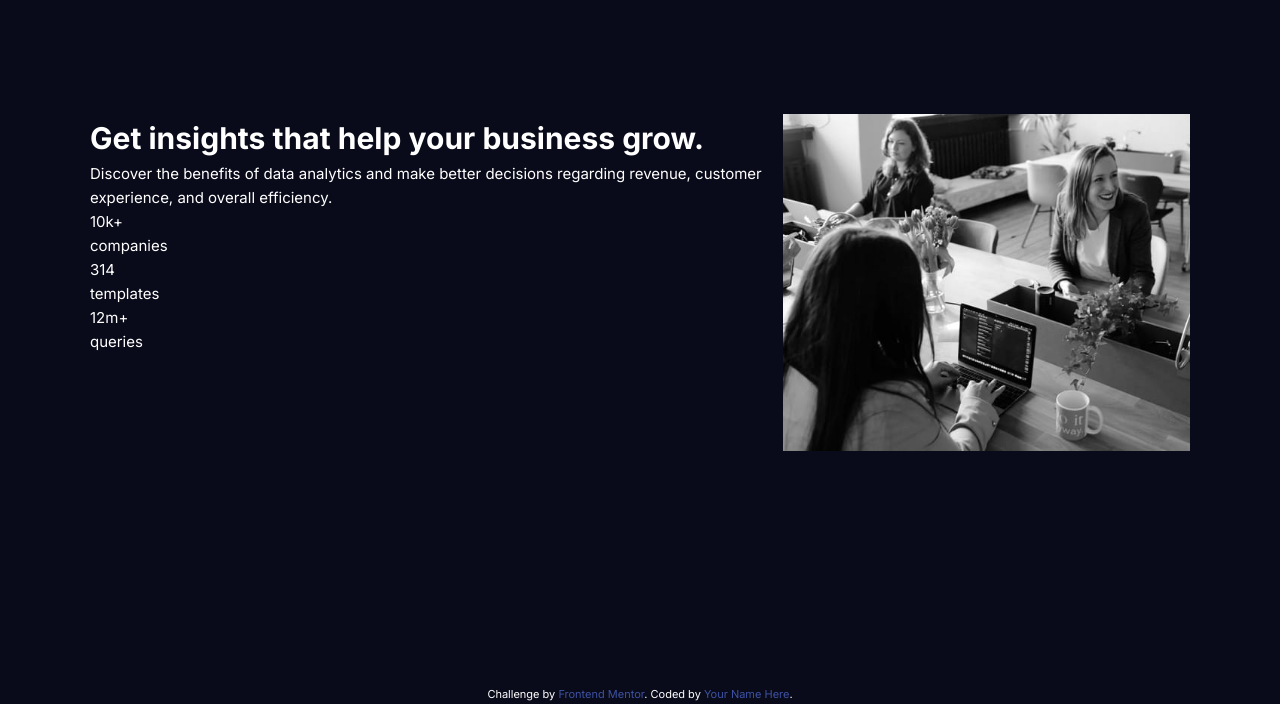
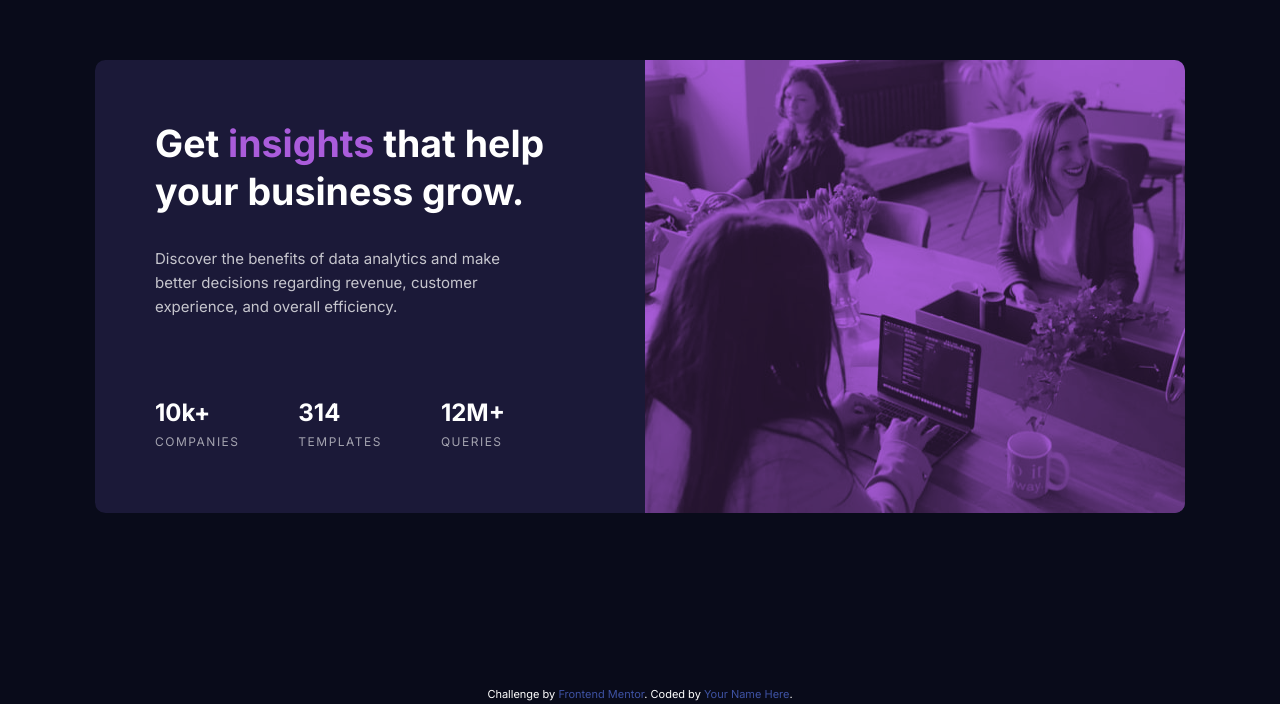
Before and after one commit to Nova988/Stats-Preview-Card, a website: page dist/index.html in a window 1280 px wide. Shown: the part 114-818 px from the top of the page. Drawn offline with Linux system fonts and the light colour scheme.

Commit message:
desktop version finished

```diff
--- a/scss/style.scss
+++ b/scss/style.scss
@@ -28,6 +28,10 @@ html {
     line-height: 1.6;
 }
 
+h1 {
+    font-size: 2.5rem;
+}
+
 img {
     width: 100%;
 }
@@ -47,11 +51,71 @@ a {
     min-height: 100vh;
 }
 
+
 // card style
 #card {
+    background: $primary-dark-desaturated-blue;
     display: flex;
+    justify-content: center;
+    overflow: hidden;
+    border-radius: 0.7rem;
 
     .card-text {
-        max-width: 800px;
+        max-width: 550px;
+        padding: 4rem 4rem 0 4rem;
+
+        &-title {
+            line-height: 1.3;
+
+            span {
+                color: $primary-soft-violet;
+            }
+        }
+
+        &-desc {
+            max-width: 350px;
+            padding-top: 2rem;
+            color: $neutral-transparent-white;
+        }
+
+        &-markups{
+            display: flex;
+            justify-content: space-between;
+            padding-top: 5rem;
+            width: 350px;
+
+            &-object:last-child {
+                text-transform: uppercase;
+            }
+
+            p:first-child {
+                font-size: 1.6rem;
+                font-weight: 700;
+            }
+
+            p:last-child {
+                color: $neutral-transparent-white-heading;
+                letter-spacing: 0.1rem;
+                font-size: 0.8rem;
+                text-transform: uppercase;
+            }
+        }
+    }
+
+    .card-image {
+        background: $primary-soft-violet;
+        position: relative;
+        img {
+            height: 100%;
+            mix-blend-mode: multiply;
+            opacity: 0.8;
+        }
     }
 }
+
+// Media querieus
+@media(max-width:480px) {
+    #card {
+        flex-direction: column-reverse;
+    }
+}
```
Also changed, not shown: design/desktop-design.jpg, dist/css/style.css, dist/index.html.
